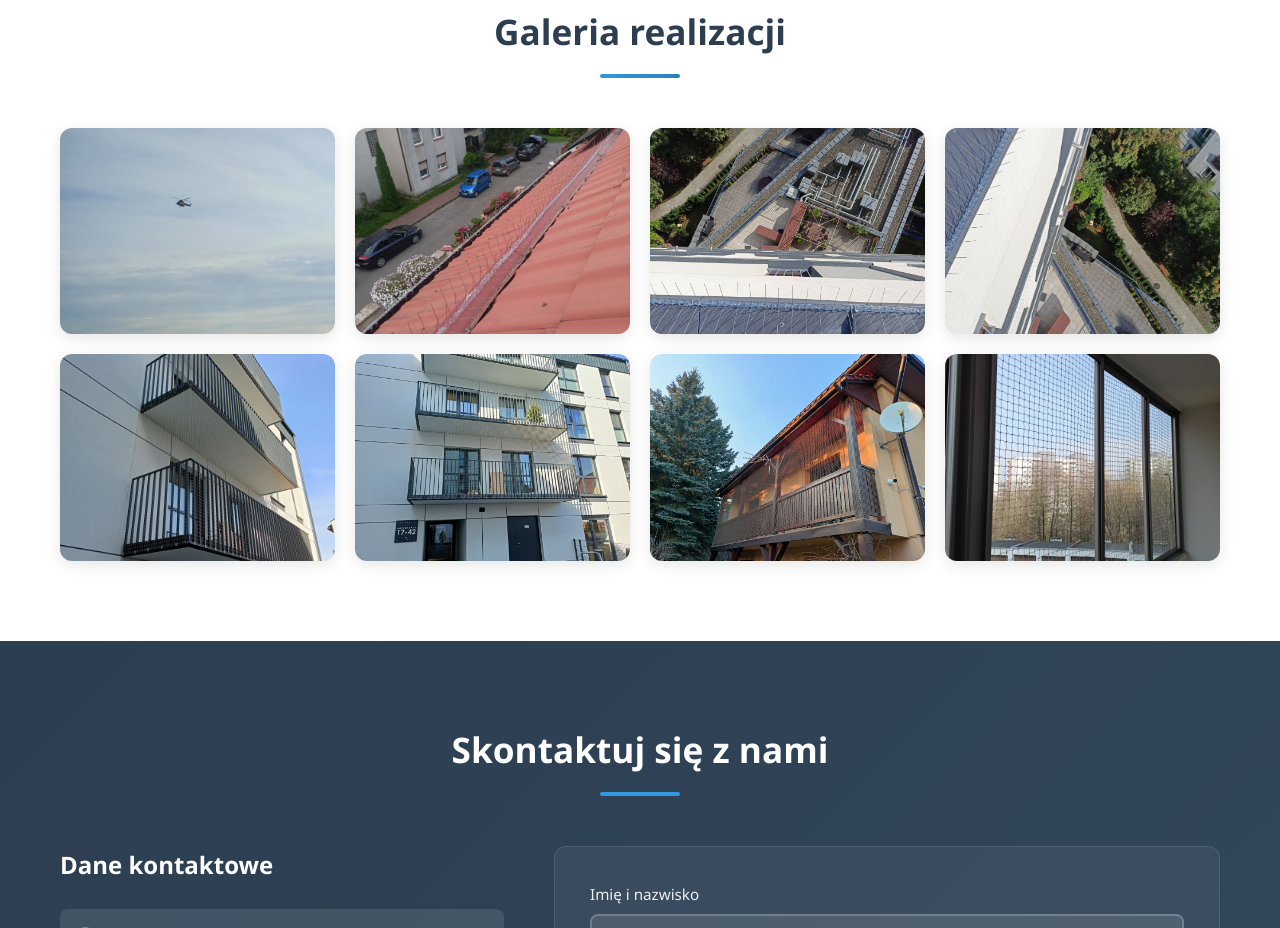
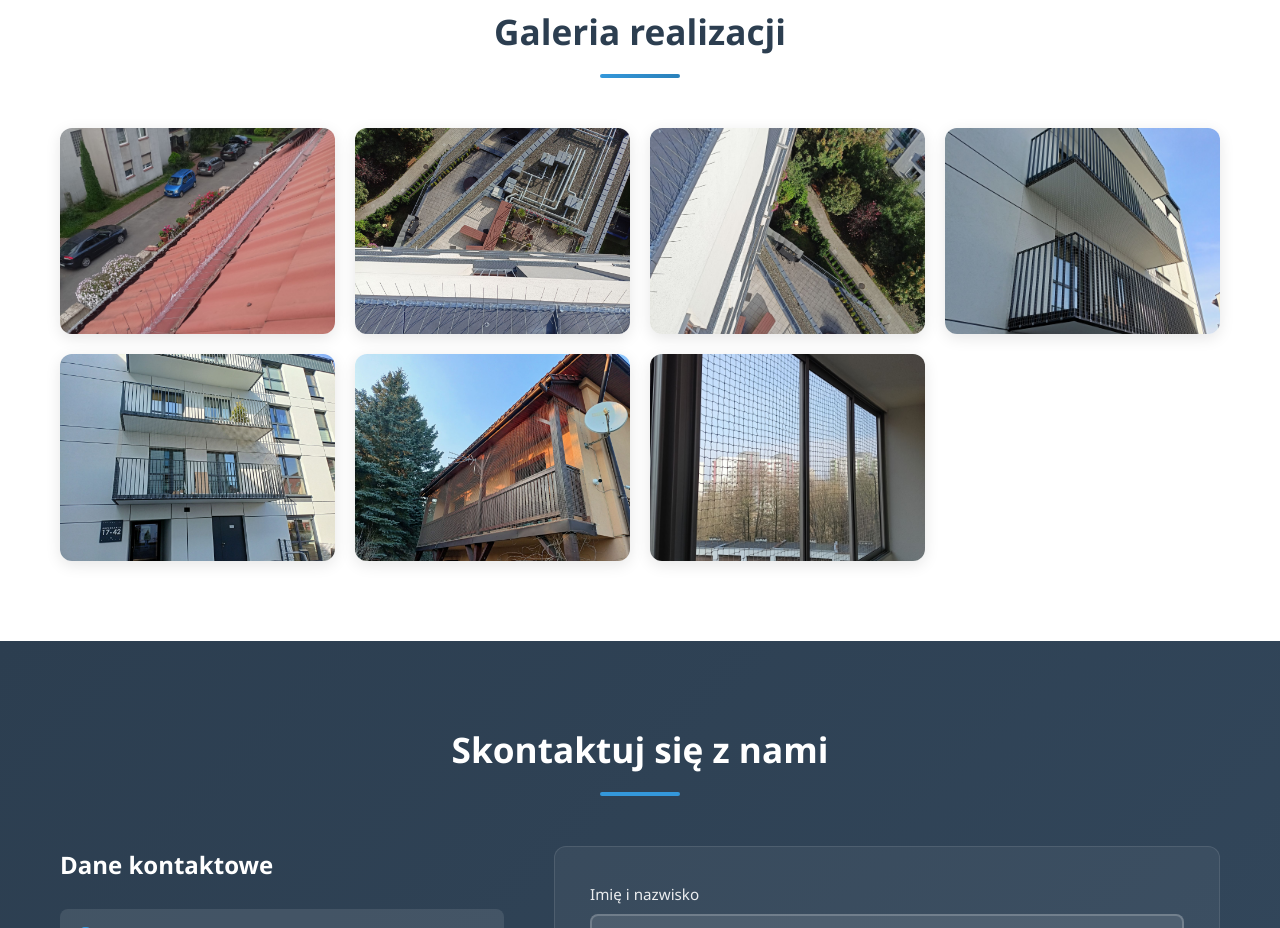
Before and after one commit to rockcodelabs/balkonowaochrona, a plain HTML site: page index.html in a window 1280 px wide. Shown: the part 1378-2306 px from the top of the page. Drawn offline with Linux system fonts and the light colour scheme.

Commit message:
Remove IMG20240122120930.jpg from gallery

```diff
--- a/index.html
+++ b/index.html
@@ -109,27 +109,24 @@
                 <h2 class="section-title">Galeria realizacji</h2>
                 <div class="gallery-grid">
                     <div class="gallery-item" data-index="0">
-                        <img src="photos/IMG20240122120930.jpg" alt="Realizacja montażu siatki balkonowej" loading="lazy">
+                        <img src="photos/IMG20240819085828.jpg" alt="Siatka ochronna na balkonie" loading="lazy">
                     </div>
                     <div class="gallery-item" data-index="1">
-                        <img src="photos/IMG20240819085828.jpg" alt="Siatka ochronna na balkonie" loading="lazy">
+                        <img src="photos/IMG20241014143201.jpg" alt="Profesjonalny montaż siatki" loading="lazy">
                     </div>
                     <div class="gallery-item" data-index="2">
-                        <img src="photos/IMG20241014143201.jpg" alt="Profesjonalny montaż siatki" loading="lazy">
+                        <img src="photos/IMG20241014143204.jpg" alt="Zabezpieczenie balkonu siatką" loading="lazy">
                     </div>
                     <div class="gallery-item" data-index="3">
-                        <img src="photos/IMG20241014143204.jpg" alt="Zabezpieczenie balkonu siatką" loading="lazy">
+                        <img src="photos/IMG20250304112734.jpg" alt="Montaż siatki na wysokości" loading="lazy">
                     </div>
                     <div class="gallery-item" data-index="4">
-                        <img src="photos/IMG20250304112734.jpg" alt="Montaż siatki na wysokości" loading="lazy">
+                        <img src="photos/IMG20250304112753.jpg" alt="Ochrona balkonu przed ptakami" loading="lazy">
                     </div>
                     <div class="gallery-item" data-index="5">
-                        <img src="photos/IMG20250304112753.jpg" alt="Ochrona balkonu przed ptakami" loading="lazy">
+                        <img src="photos/IMG20250322171826.jpg" alt="Siatka balkonowa realizacja" loading="lazy">
                     </div>
                     <div class="gallery-item" data-index="6">
-                        <img src="photos/IMG20250322171826.jpg" alt="Siatka balkonowa realizacja" loading="lazy">
-                    </div>
-                    <div class="gallery-item" data-index="7">
                         <img src="photos/IMG20250329093104.jpg" alt="Profesjonalne prace na wysokości" loading="lazy">
                     </div>
                 </div>
```
Also changed, not shown: photos/IMG20240122120930.jpg (deleted).
